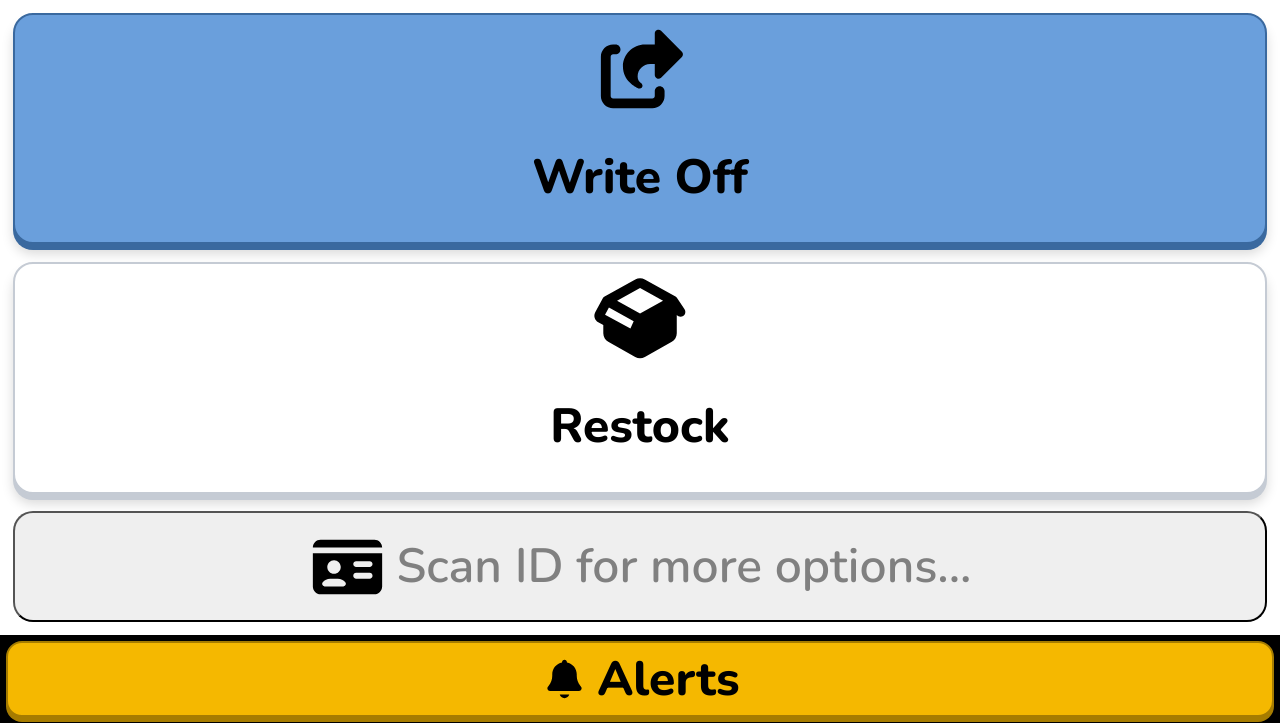
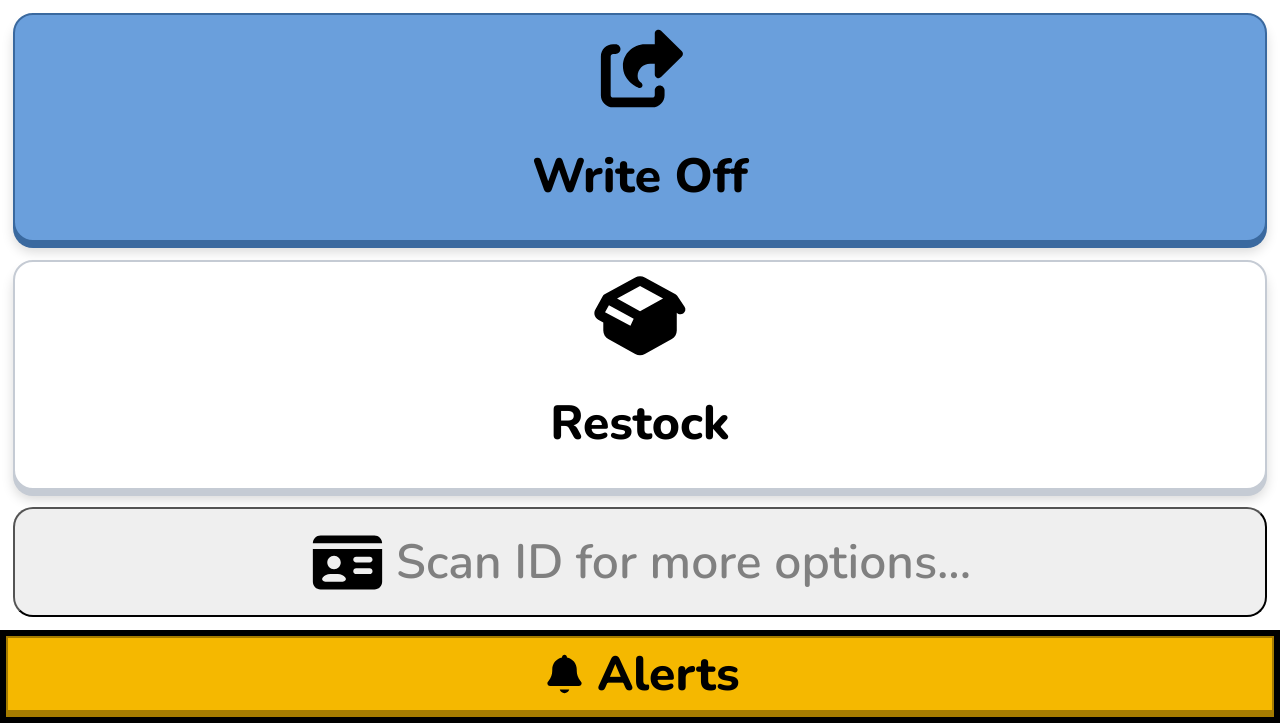
Before and after one commit to P3-Gruppe-8/SIMPLE, a web app: page / in a window 1280 px wide. Shown: the part 77-800 px from the top of the page. Run offline with its HTML, style and script files only (its server is not run), Linux system fonts and the light colour scheme; data that the repository does not hold is empty.

Commit message:
fix: make bottombar buttons square with consistent padding

```diff
--- a/src/main/resources/static/styles.css
+++ b/src/main/resources/static/styles.css
@@ -273,13 +273,13 @@ header {
     background-color: #000000;
     align-items: center;
     gap: var(--space);
-    padding: 0 var(--space);
+    padding: 0 var(--space) 5px;
 }
 
 .bottombar button {
     height: 86%;
     font-size: 2em;
-    border-radius: 16px;
+    border-radius: 0px;
     --lip: 5px;
 }
 
```
